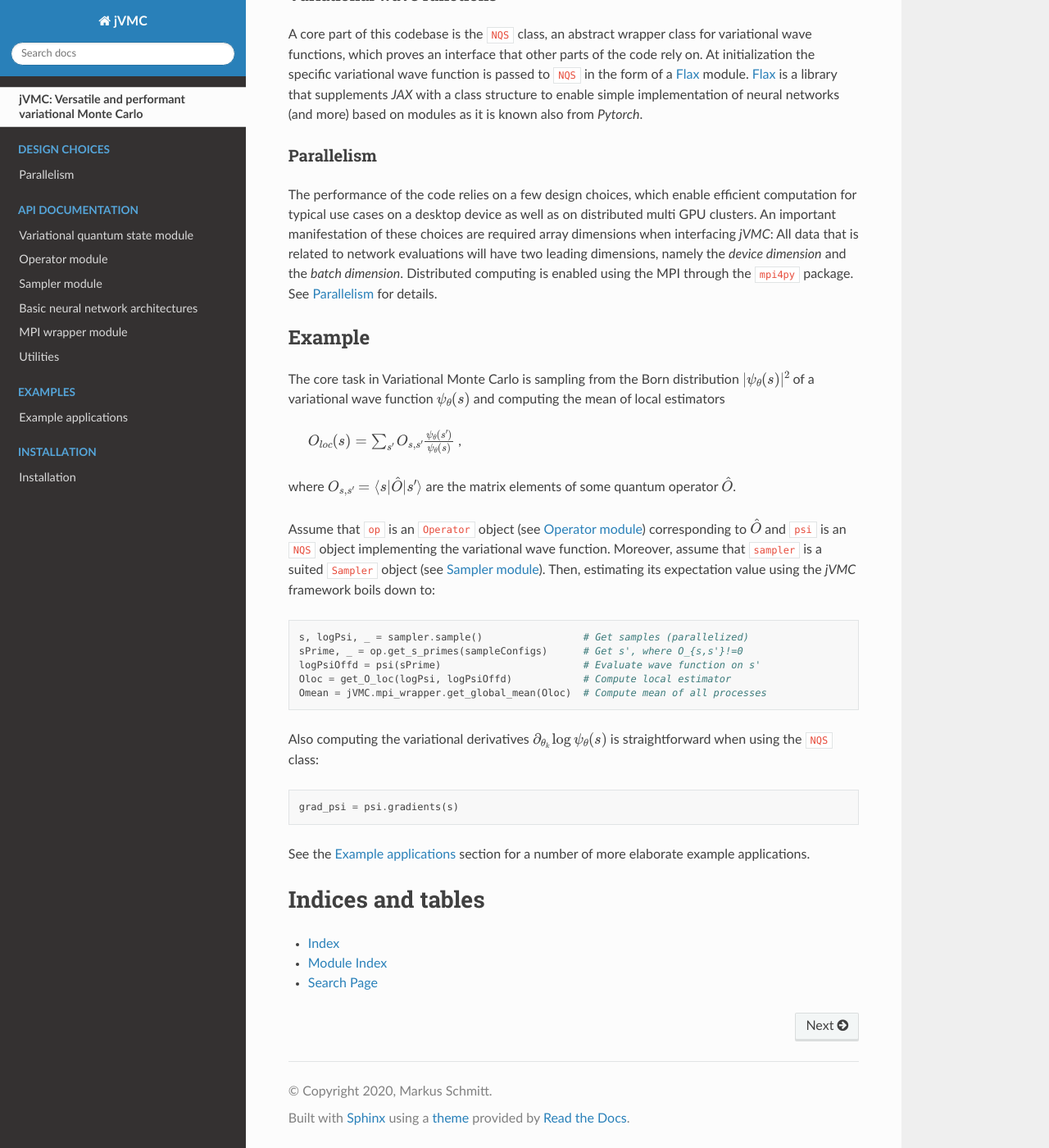
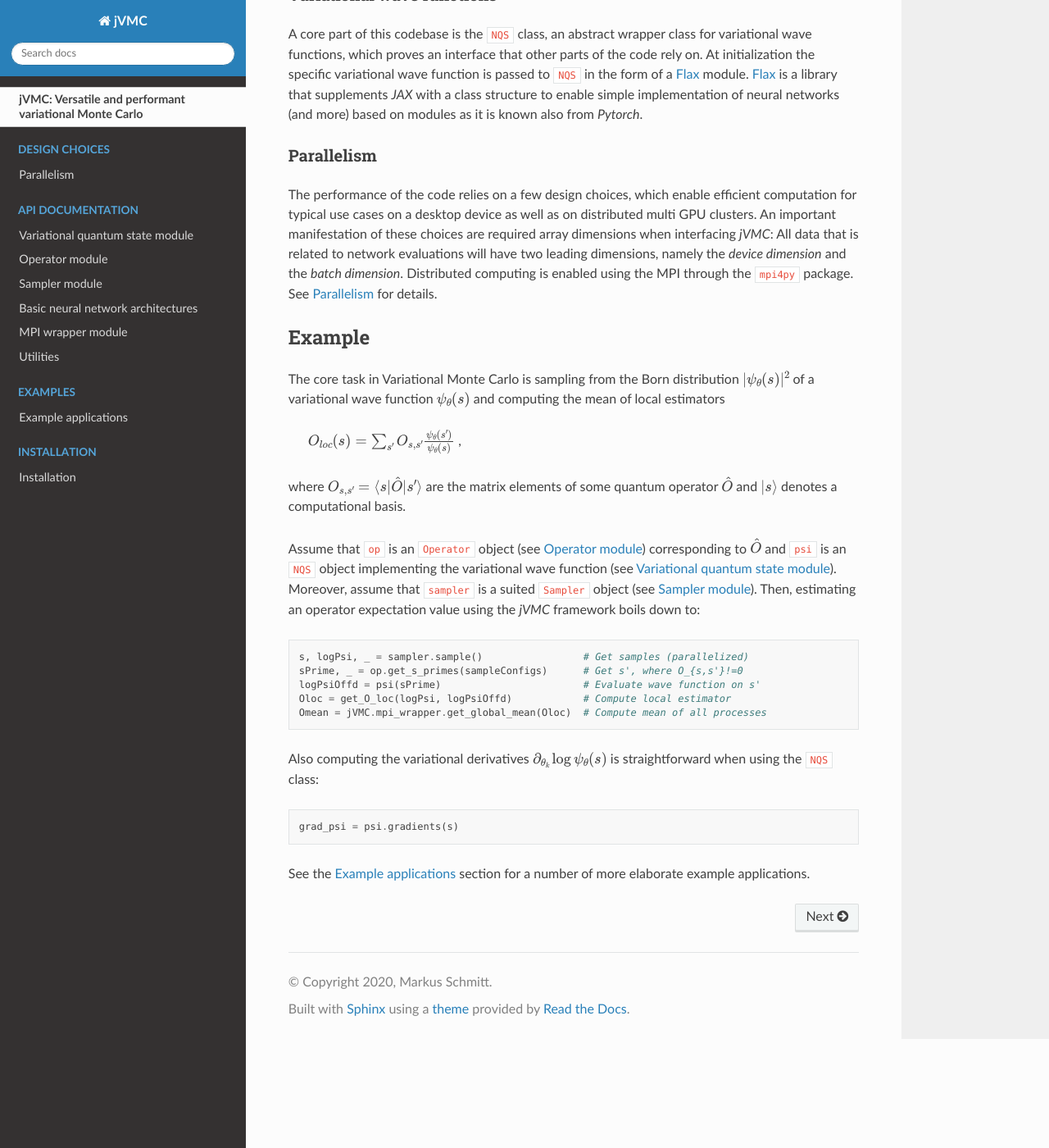
Before and after one commit to markusschmitt/vmc_jax, a Sphinx documentation site: the page built from documentation/source/index.rst, in a window 1280 px wide and 1400 px high, scrolled down 561 px. Shown: the whole window at 82% size. Built offline with Sphinx 7.4.7 and the Read the Docs theme 2.0.0, drawn with Linux system fonts in a browser that asks for light colours.

Commit message:
More doc.

```diff
--- a/documentation/source/index.rst
+++ b/documentation/source/index.rst
@@ -96,12 +96,13 @@ distribution :math:`|\psi_\theta(s)|^2` of a variational wave function
     :math:`O_{loc}(s)=\sum_{s'}O_{s,s'}\frac{\psi_\theta(s')}{\psi_\theta(s)}` ,
 
 where :math:`O_{s,s'}=\langle s|\hat O|s'\rangle` are the matrix elements
-of some quantum operator :math:`\hat O`.
+of some quantum operator :math:`\hat O` and :math:`|s\rangle` denotes a
+computational basis.
 
 Assume that ``op`` is an ``Operator`` object (see :ref:`Operator`)
 corresponding to :math:`\hat O` and ``psi`` is an ``NQS`` object implementing
-the variational wave function. Moreover, assume that ``sampler`` is a suited
-``Sampler`` object (see :ref:`Sampler`). Then, estimating its expectation value
+the variational wave function (see :ref:`VQS`). Moreover, assume that ``sampler`` is a suited
+``Sampler`` object (see :ref:`Sampler`). Then, estimating an operator expectation value
 using the `jVMC` framework boils down to::
 
     s, logPsi, _ = sampler.sample()                 # Get samples (parallelized)
@@ -116,10 +117,3 @@ is straightforward when using the ``NQS`` class::
     grad_psi = psi.gradients(s)
 
 See the :ref:`Examples` section for a number of more elaborate example applications.
-
-Indices and tables
-==================
-
-* :ref:`genindex`
-* :ref:`modindex`
-* :ref:`search`
--- a/documentation/source/vqs.rst
+++ b/documentation/source/vqs.rst
@@ -1,4 +1,4 @@
-..
+.. _VQS:
 
 Variational quantum state module
 ================================
```
Also changed, not shown: 1 other file.
